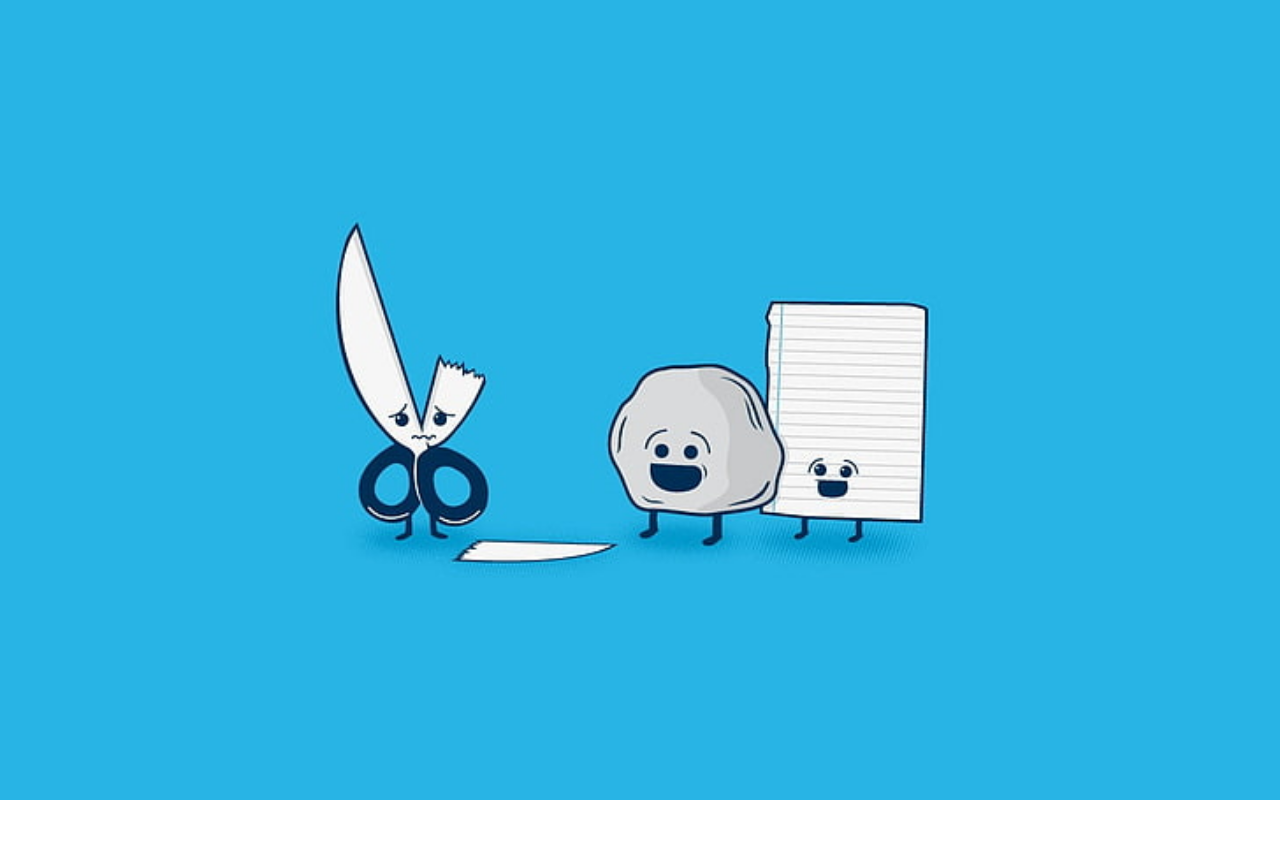
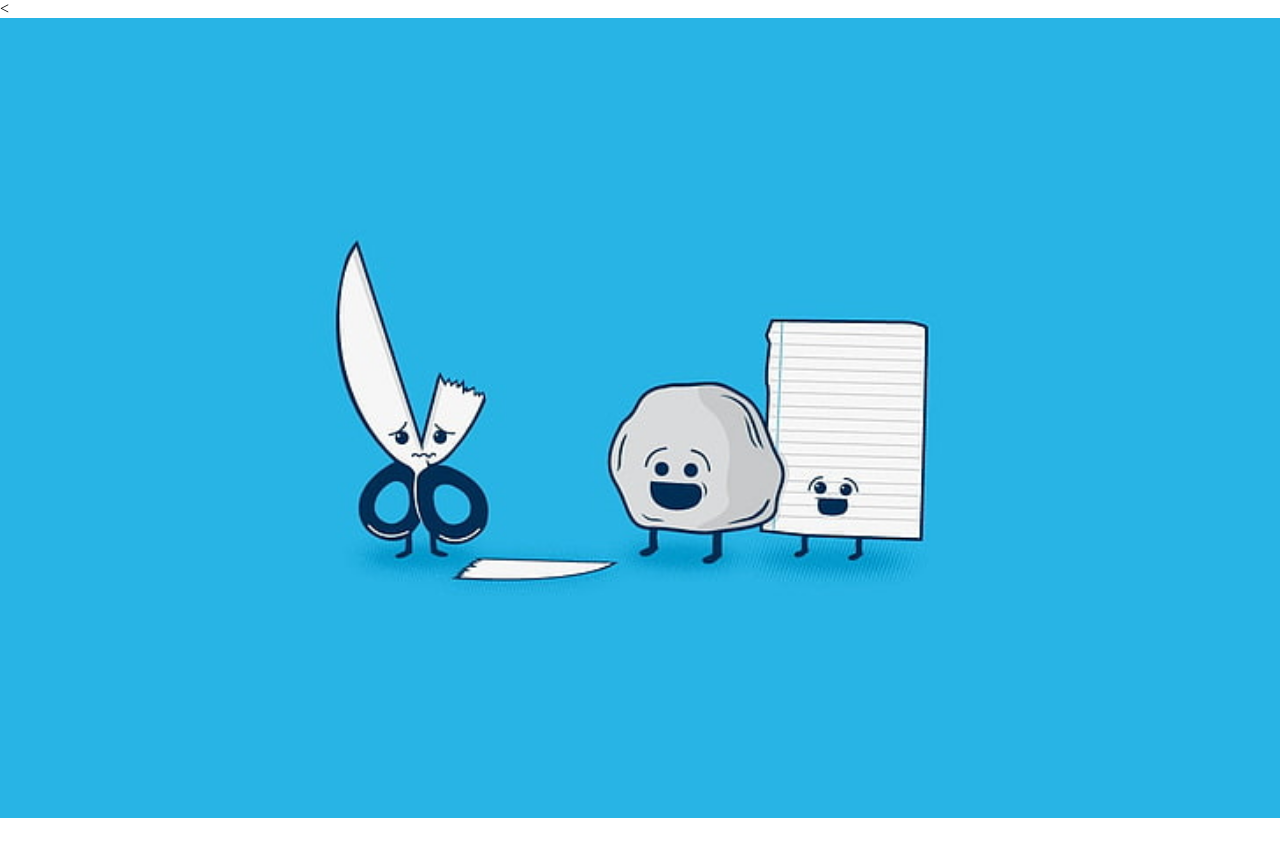
Before and after one commit to Anamika84489/rps-2020, a plain HTML site: page index.html in a window 1280 px wide. Before the commit the page ends 800 px from the top, so only its background shows below. Drawn offline with Linux system fonts and the light colour scheme.

Commit message:
add images

```diff
--- a/index.html
+++ b/index.html
@@ -7,6 +7,8 @@
   <title>Rock Paper Scissor</title>
 <link rel="stylesheet" href="./style/style.css">
 </head>
-<body>
+<<body>
+  <section class="bg"></section>
+  <div  style="margin-top: 500px"></div>
 </body>
 </html>
--- a/style/style.css
+++ b/style/style.css
@@ -9,10 +9,11 @@ html{
   font-size: 16px;
 }
 
-body{
+.bg{
   background-image: url('../asssets/images/rock-paper.jpg');
   background-repeat: no-repeat;
   background-position: center center;
   background-size: cover;
   height: 100vh;
+  background-attachment: fixed;
 }
```
